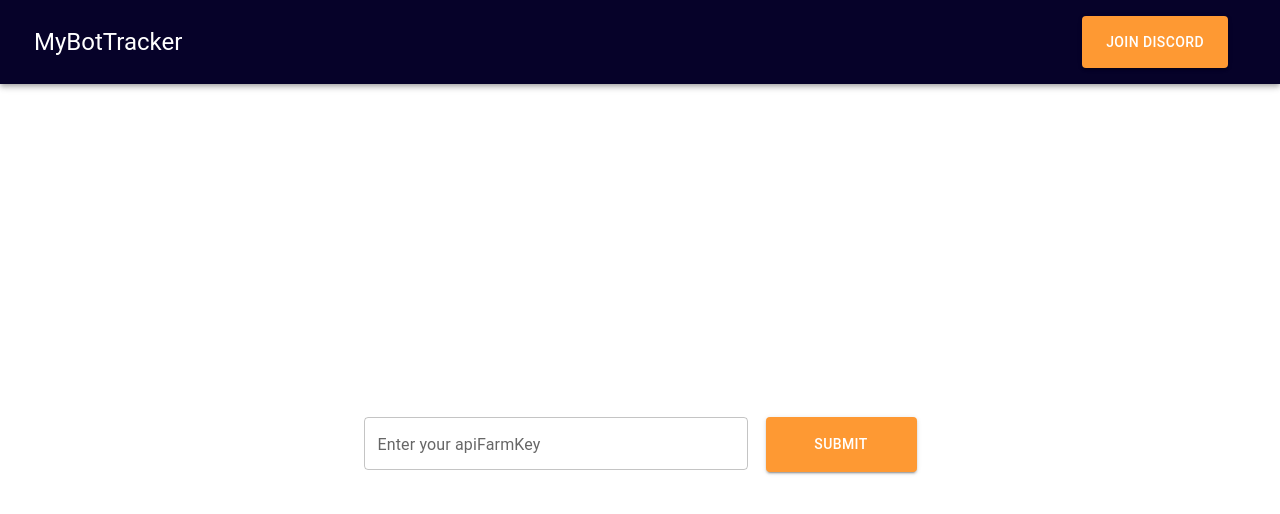
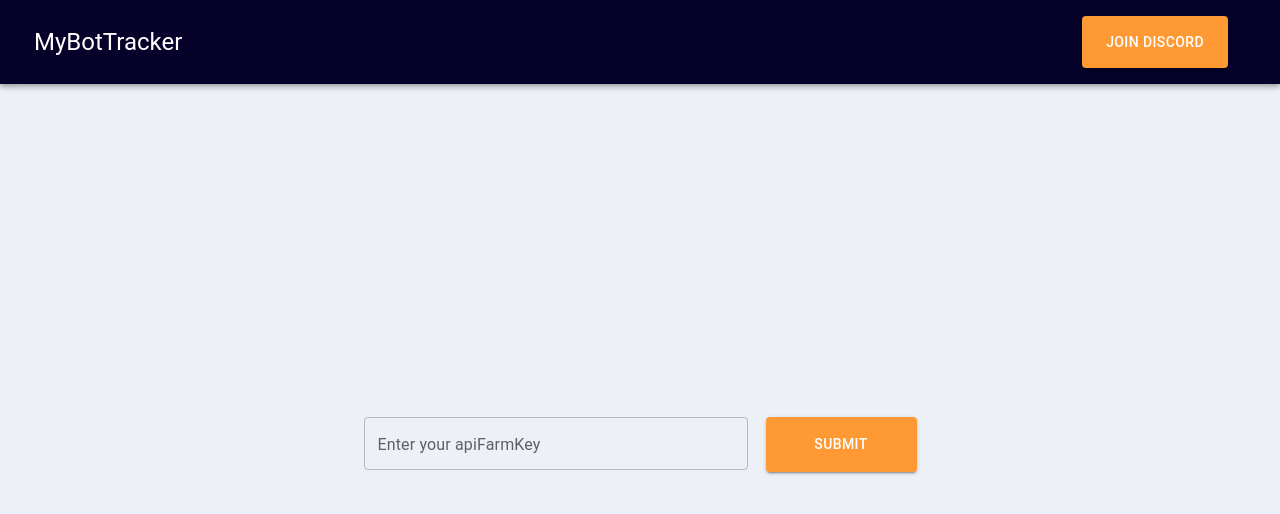
Before and after one commit to kirankulkarnicronj/mybot-webapp, a React (Create React App) app: page / in a window 1280 px wide. Shown: the top 514 px of the page. Built offline with nearby package versions, Linux system fonts and the light colour scheme.

Commit message:
bg color and card css added

```diff
--- a/src/component/cards/Cards.js
+++ b/src/component/cards/Cards.js
@@ -107,7 +107,7 @@ export default function Cards({ itemdata, checked }) {
     },
   ];
   return (
-    <Card sx={{ minWidth: 275 }}>
+    <Card sx={{ minWidth: 275, borderRadius: "13px" }}>
       <CardContent>
         <Typography
           variant="h3"
--- a/src/index.css
+++ b/src/index.css
@@ -1,13 +1,14 @@
 body {
   margin: 0;
-  font-family: -apple-system, BlinkMacSystemFont, 'Segoe UI', 'Roboto', 'Oxygen',
-    'Ubuntu', 'Cantarell', 'Fira Sans', 'Droid Sans', 'Helvetica Neue',
-    sans-serif;
+  font-family: -apple-system, BlinkMacSystemFont, "Segoe UI", "Roboto", "Oxygen",
+    "Ubuntu", "Cantarell", "Fira Sans", "Droid Sans", "Helvetica Neue",
+    sans-serif !important;
   -webkit-font-smoothing: antialiased;
   -moz-osx-font-smoothing: grayscale;
+  background-color: #edf0f7 !important;
 }
 
 code {
-  font-family: source-code-pro, Menlo, Monaco, Consolas, 'Courier New',
+  font-family: source-code-pro, Menlo, Monaco, Consolas, "Courier New",
     monospace;
 }
```
